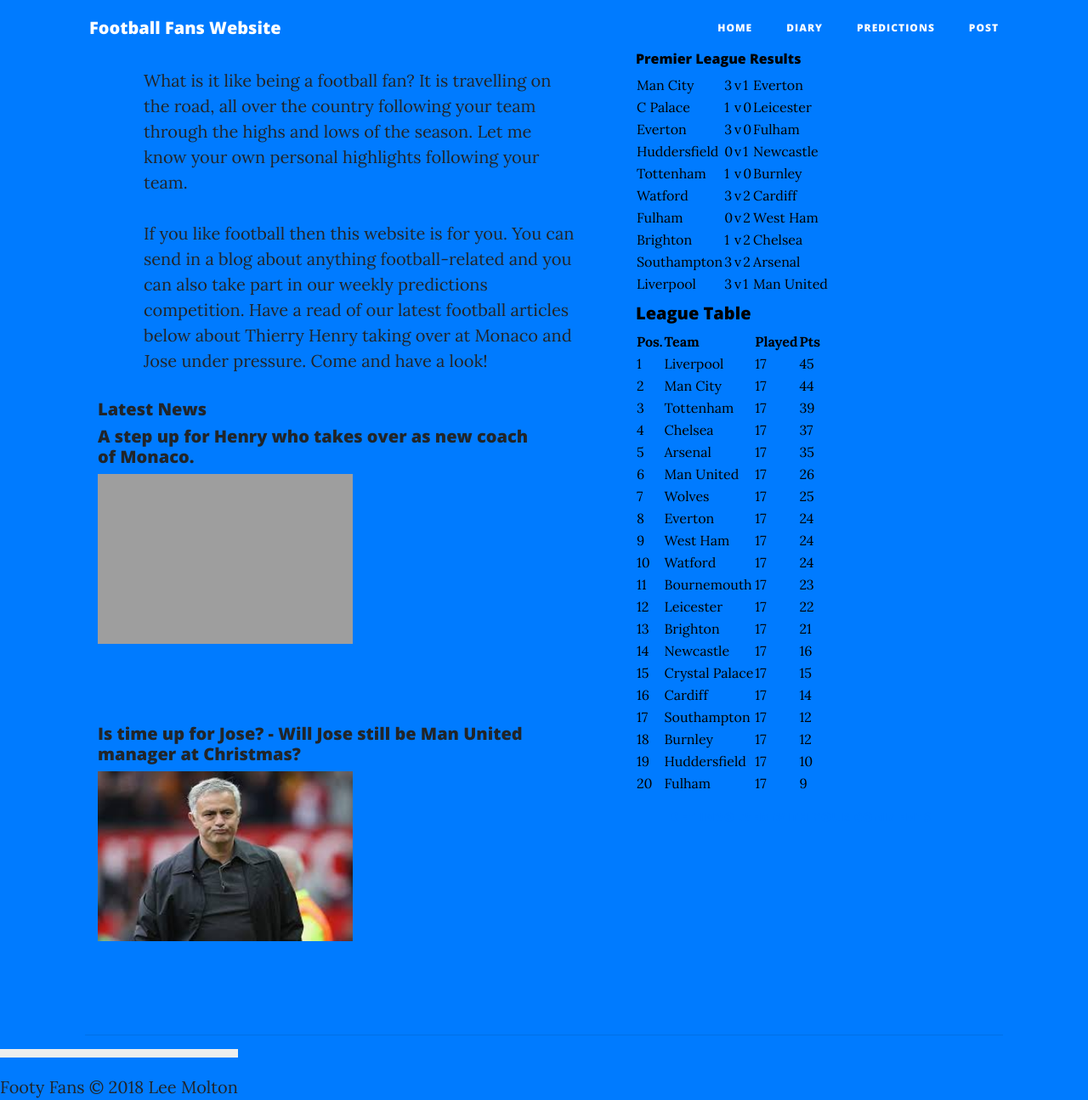
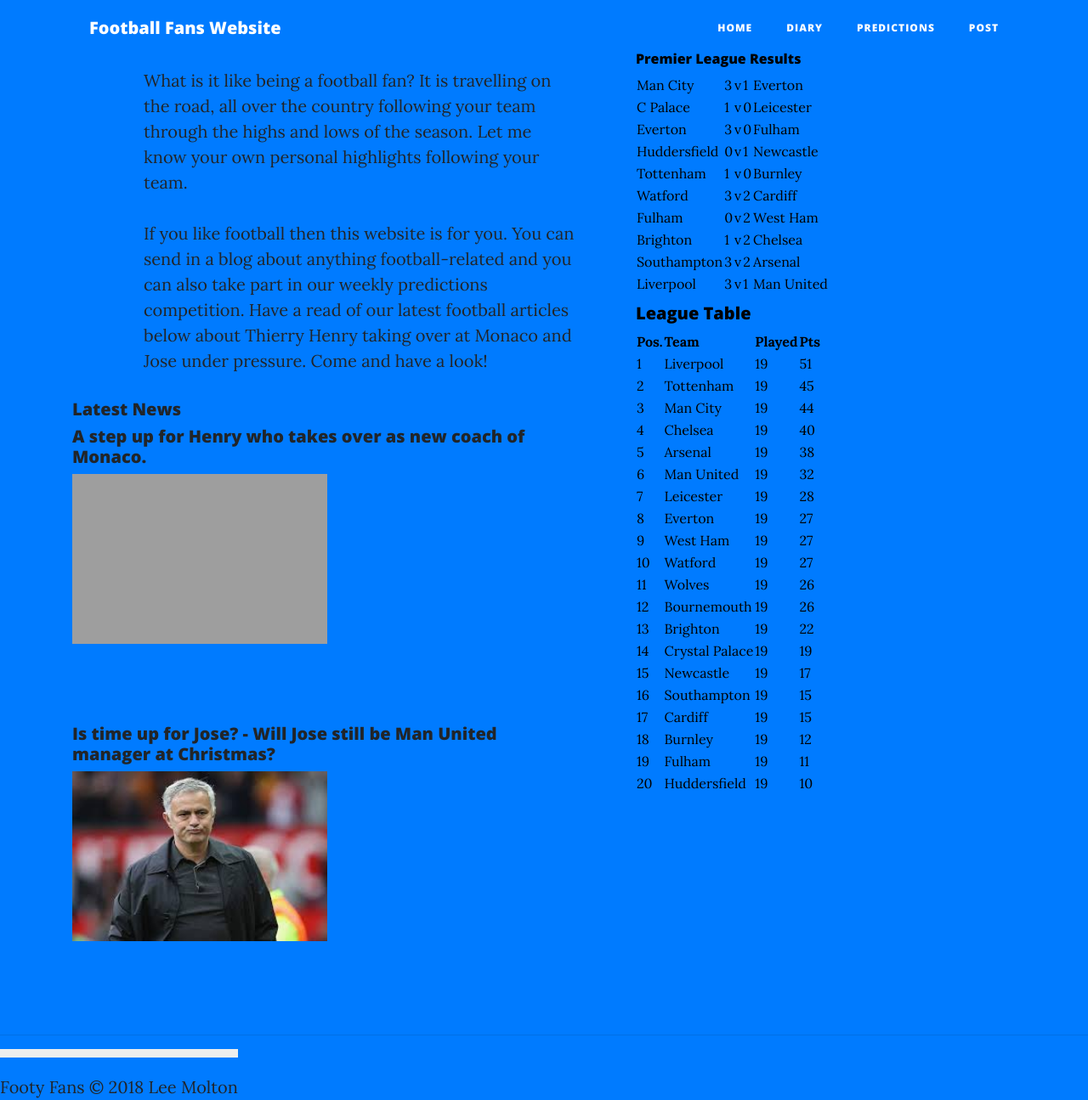
Before and after one commit to leemolton/issue_tracker, a Django app: page / in a window 1280 px wide. Shown: the whole page at 85% size. Run offline with Django 3.2, Linux system fonts and the light colour scheme; parts of the project's set-up code (start-up, migrations or seed data) failed here and were passed over; some libraries are stand-ins or nearby versions; grey boxes are pictures that could not be loaded.

Commit message:
Updated league table on front page

```diff
--- a/templates/base.html
+++ b/templates/base.html
@@ -32,7 +32,7 @@
             <li class="nav-item">
               <a class="nav-link" href="/view/">Diary</a></li>
             <li class="nav-item">
-              <a class="nav-link" href="/predict/">Predictions</a></li>
+              <a class="nav-link" href="/checkout/predict/">Predictions</a></li>
              <li class="nav-item">
               <a class="nav-link" href="/posts/">Post</a></li>
           </ul>
--- a/templates/index.html
+++ b/templates/index.html
@@ -96,126 +96,106 @@
                 <tr class="wpos">
                   <td>1</td>
                   <td>Liverpool</td>
-                  <td>17</td>
+                  <td>19</td>
+                  <td>51</td>
+                  </tr>
+                  <td>2</td>
+                  <td>Tottenham</td>
+                  <td>19</td>
                   <td>45</td>
                 </tr>
-                  <td>2</td>
+                  <td>3</td>
                   <td>Man City</td>
-                  <td>17</td>
+                  <td>19</td>
                   <td>44</td>
-                </tr>
-                  <td>3</td>
-                  <td>Tottenham</td>
-                  <td>17</td>
-                  <td>39</td>
                 </tr>
                   <td>4</td>
                   <td>Chelsea</td>
-                  <td>17</td>
-                  <td>37</td>
+                  <td>19</td>
+                  <td>40</td>
                 </tr>
                   <td>5</td>
                   <td>Arsenal</td>
-                  <td>17</td>
-                  <td>35</td>
+                  <td>19</td>
+                  <td>38</td>
                 </tr>
                   <td>6</td>
                   <td>Man United</td>
-                  <td>17</td>
-                  <td>26</td>
+                  <td>19</td>
+                  <td>32</td>
                 </tr>
                   <td>7</td>
-                  <td>Wolves</td>
-                  <td>17</td>
-                  <td>25</td>
+                  <td>Leicester</td>
+                  <td>19</td>
+                  <td>28</td>
                 </tr>
                   <td>8</td>
                   <td>Everton</td>
-                  <td>17</td>
-                  <td>24</td>
+                  <td>19</td>
+                  <td>27</td>
                 </tr>
                   <td>9</td>
                   <td>West Ham</td>
-                  <td>17</td>
-                  <td>24</td>
+                  <td>19</td>
+                  <td>27</td>
                 </tr>
                   <td>10</td>
                   <td>Watford</td>
-                  <td>17</td>
-                  <td>24</td>
+                  <td>19</td>
+                  <td>27</td>
                 </tr>
                   <td>11</td>
-                  <td>Bournemouth</td>
-                  <td>17</td>
-                  <td>23</td>
+                  <td>Wolves</td>
+                  <td>19</td>
+                  <td>26</td>
                 </tr>
                   <td>12</td>
-                  <td>Leicester</td>
-                  <td>17</td>
-                  <td>22</td>
+                  <td>Bournemouth</td>
+                  <td>19</td>
+                  <td>26</td>
                 </tr>
                   <td>13</td>
                   <td>Brighton</td>
-                  <td>17</td>
-                  <td>21</td>
+                  <td>19</td>
+                  <td>22</td>
                 </tr>
                   <td>14</td>
-                  <td>Newcastle</td>
-                  <td>17</td>
-                  <td>16</td>
+                  <td>Crystal Palace</td>
+                  <td>19</td>
+                  <td>19</td>
                 </tr>
                   <td>15</td>
-                  <td>Crystal Palace</td>
+                  <td>Newcastle</td>
+                  <td>19</td>
                   <td>17</td>
+                </tr>
+                  <td>16</td>
+                  <td>Southampton</td>
+                  <td>19</td>
                   <td>15</td>
                 </tr>
-                  <td>16</td>
+                  <td>17</td>
                   <td>Cardiff</td>
-                  <td>17</td>
-                  <td>14</td>
-                </tr>
-                  <td>17</td>
-                  <td>Southampton</td>
-                  <td>17</td>
-                  <td>12</td>
+                  <td>19</td>
+                  <td>15</td>
                 </tr>
                   <td>18</td>
                   <td>Burnley</td>
-                  <td>17</td>
+                  <td>19</td>
                   <td>12</td>
                 </tr>
                   <td>19</td>
-                  <td>Huddersfield</td>
-                  <td>17</td>
-                  <td>10</td>
+                  <td>Fulham</td>
+                  <td>19</td>
+                  <td>11</td>
                 </tr>
                   <td>20</td>
-                  <td>Fulham</td>
-                  <td>17</td>
-                  <td>9</td>
+                  <td>Huddersfield</td>
+                  <td>19</td>
+                  <td>10</td>
                 </tr>
               </table>
             </div>
-            <section class="section">
-              <div class="container">
-                <div class="media-content">
-                  <div class="content">
-                    <a type="button" class="btn btn-link" href="{% url 'add' %}">Get involved with your Comments</a>
-
-                    {% for entry in entries %}
-                      <article class="media">
-                      <div class="media-content">
-                        <p>
-                        <strong>{{ entry.date_posted }}</strong>
-                        <br>{{ entry.text }}
-                        </p>
-                      </div>
-                    </div>
-                  </div>
-                </div>
-                </article>
-              {% endfor %}
-
           </div>
         </div>
       </div>
```
